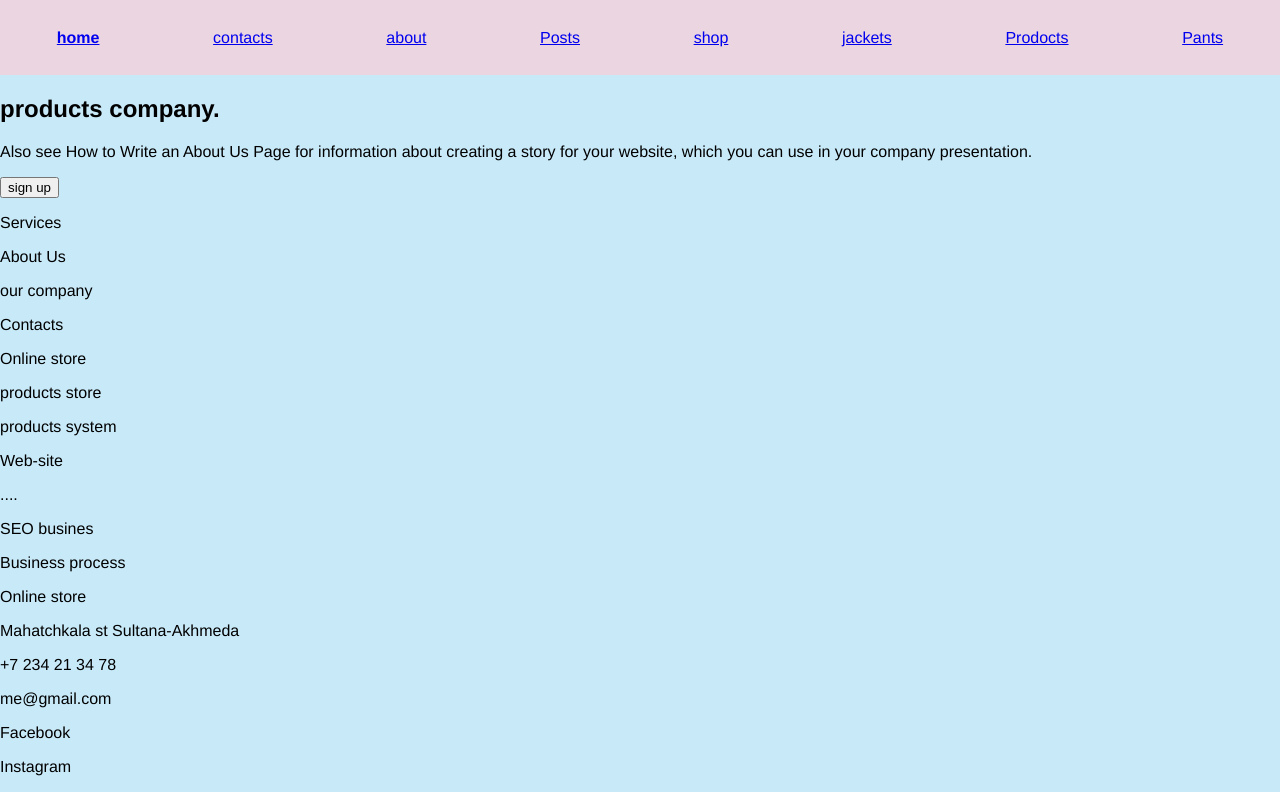
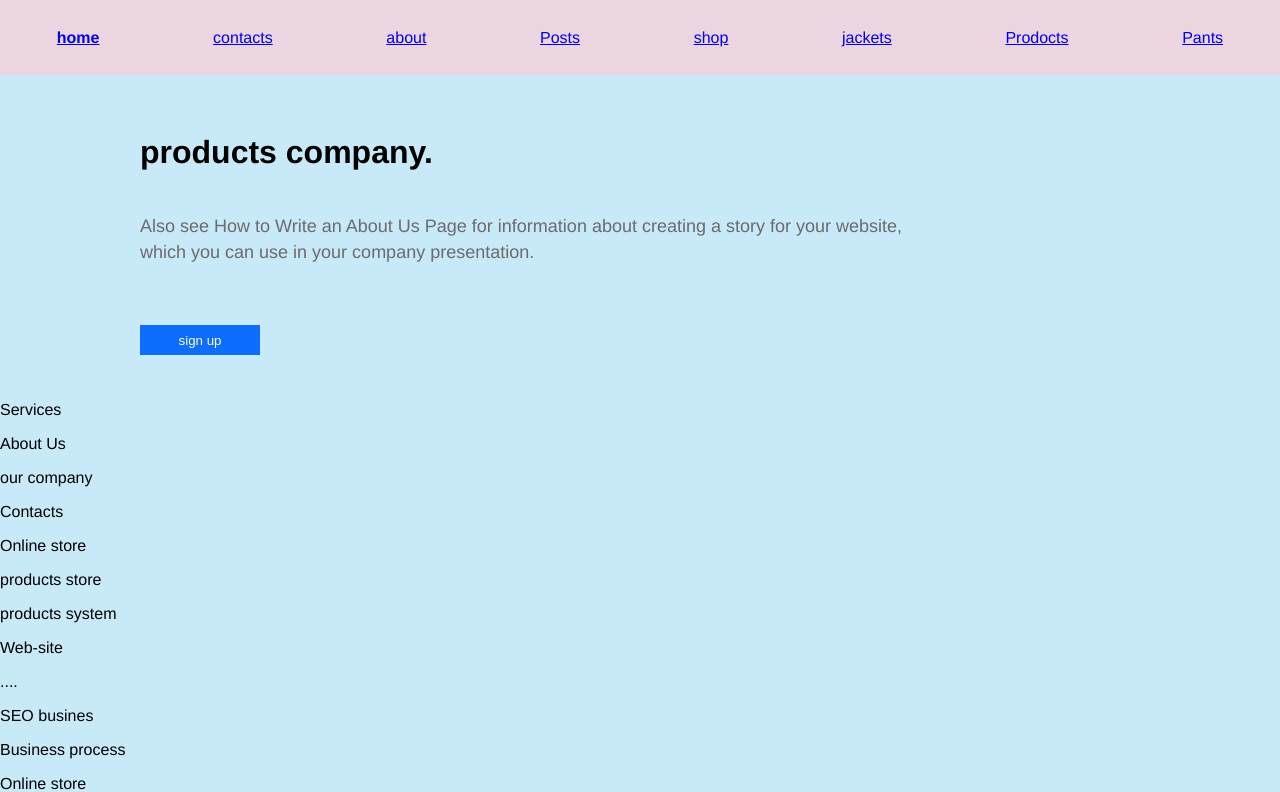
Before and after one commit to soltonbekov-aiymkyz/router-example, a React (Create React App) app: page / in a window 1280 px wide. Shown: the top 792 px of the page. Built offline with nearby package versions, Linux system fonts and the light colour scheme.

Commit message:
create new element

```diff
--- a/src/components/Home/Home.module.css
+++ b/src/components/Home/Home.module.css
@@ -1,5 +1,65 @@
 
-.Home {
-    padding-top: 20px;
-    text-align: center;
+.pants{
+    color: white;
+    font-size: 34px;
 }
+.button{
+    background-color: #0d6efd;
+    width: 120px;
+    height: 30px;
+    color: white;
+    border-color: #0d6efd;
+    border: 3px solid transparent;
+}
+
+
+section {
+    width: 1000px;
+    margin: 0 auto;
+  }
+
+  .cont {
+    display: flex;
+    flex-direction: column;
+    width: 800px;
+    padding: 30px 0;
+  }
+  .cont h1 {
+    font-weight: 600;
+    font-size: 32px;
+    line-height: 130%;
+    color: #000000;
+    margin-bottom: 40px;
+  }
+  .cont p {
+    font-weight: normal;
+    font-size: 18px;
+    line-height: 26px;
+    color: #6b6b6b;
+    margin: 0 0 60px 0;
+  }
+  main {
+    background-color: plum;
+    color: white;
+    padding: 0 0 60px 0;
+  }
+
+  main div {
+    width: 1000px;
+    display: flex;
+    flex-wrap: wrap;
+    justify-content: space-between;
+    align-items: flex-start;
+    padding: 70px 0 50px 0;
+    margin: 0 auto;
+  }
+
+  main div span p{
+      font-size: 16px ;
+      line-height: 1.2;
+      padding: 10px;
+  }
+
+  .mainSpan{
+  margin-left: 80px;
+  }
```
